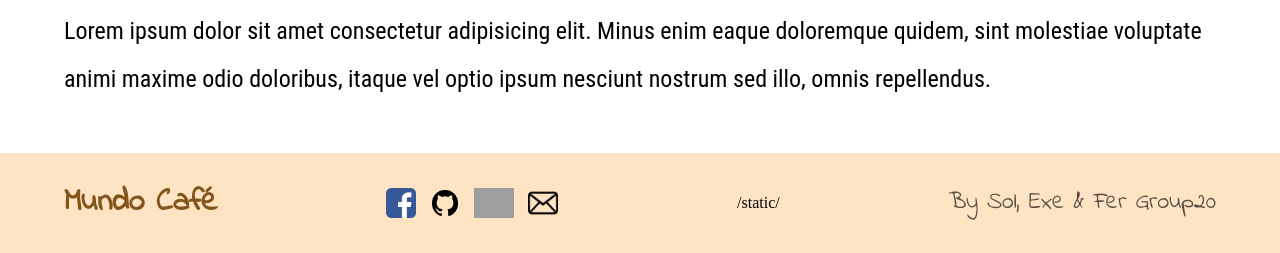
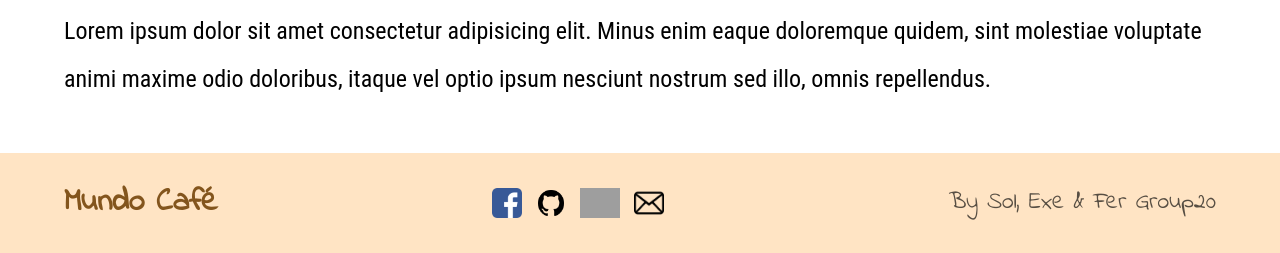
Before and after one commit to FerPalearuzza/tpbackend, a Django app: page /capuccino in a window 1280 px wide. Shown: the part 853-1106 px from the top of the page. Run offline with Django 5.2, Linux system fonts and the light colour scheme; grey boxes are pictures that could not be loaded.

Commit message:
borré un {%static '' %} que olvidé en el footer

```diff
--- a/tpfinal/core/templates/core/base.html
+++ b/tpfinal/core/templates/core/base.html
@@ -81,7 +81,7 @@
                         </span>
                     </div>
                 </div>
-                {% static '' %}
+
                 <div>
                     <p class="footer-by">By Sol, Exe & Fer Group20</p>
                 </div>
```
